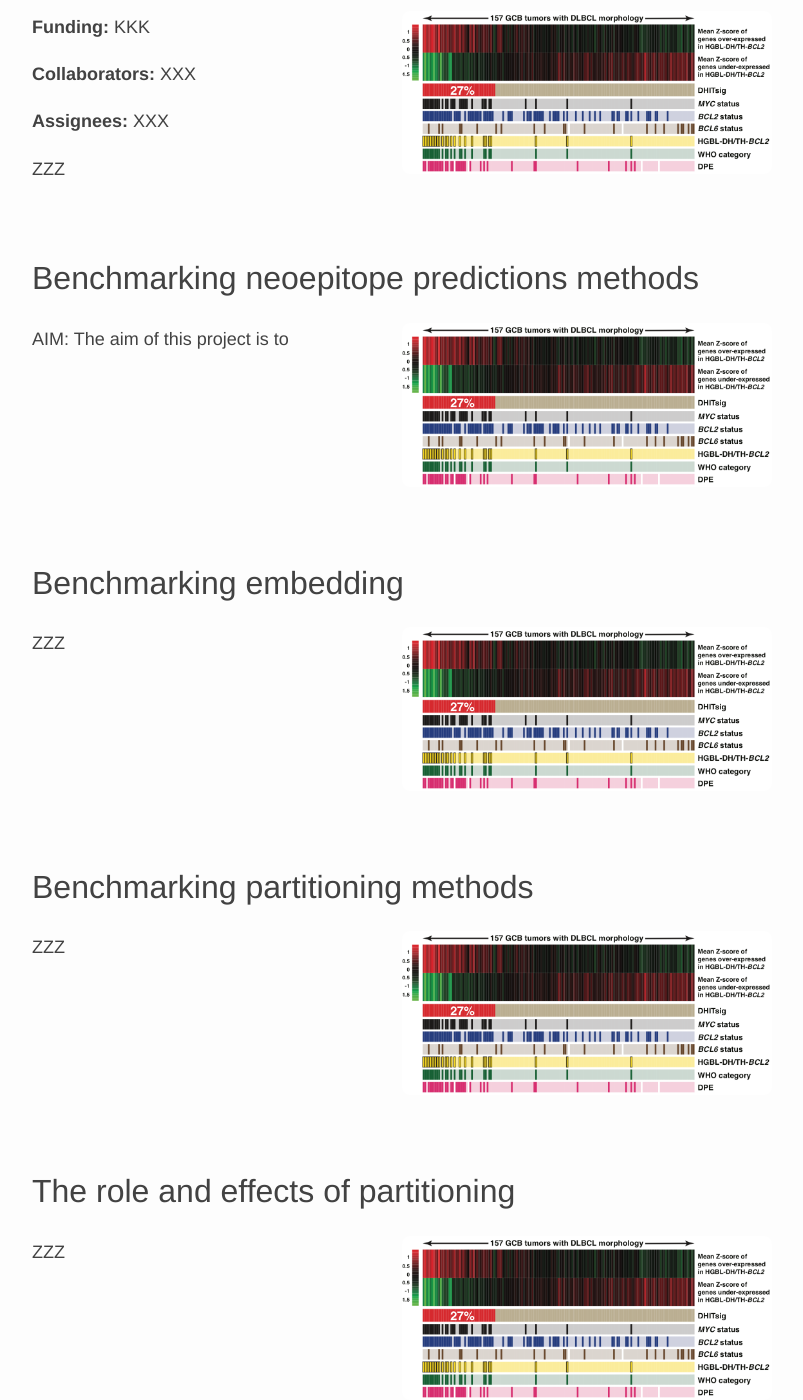
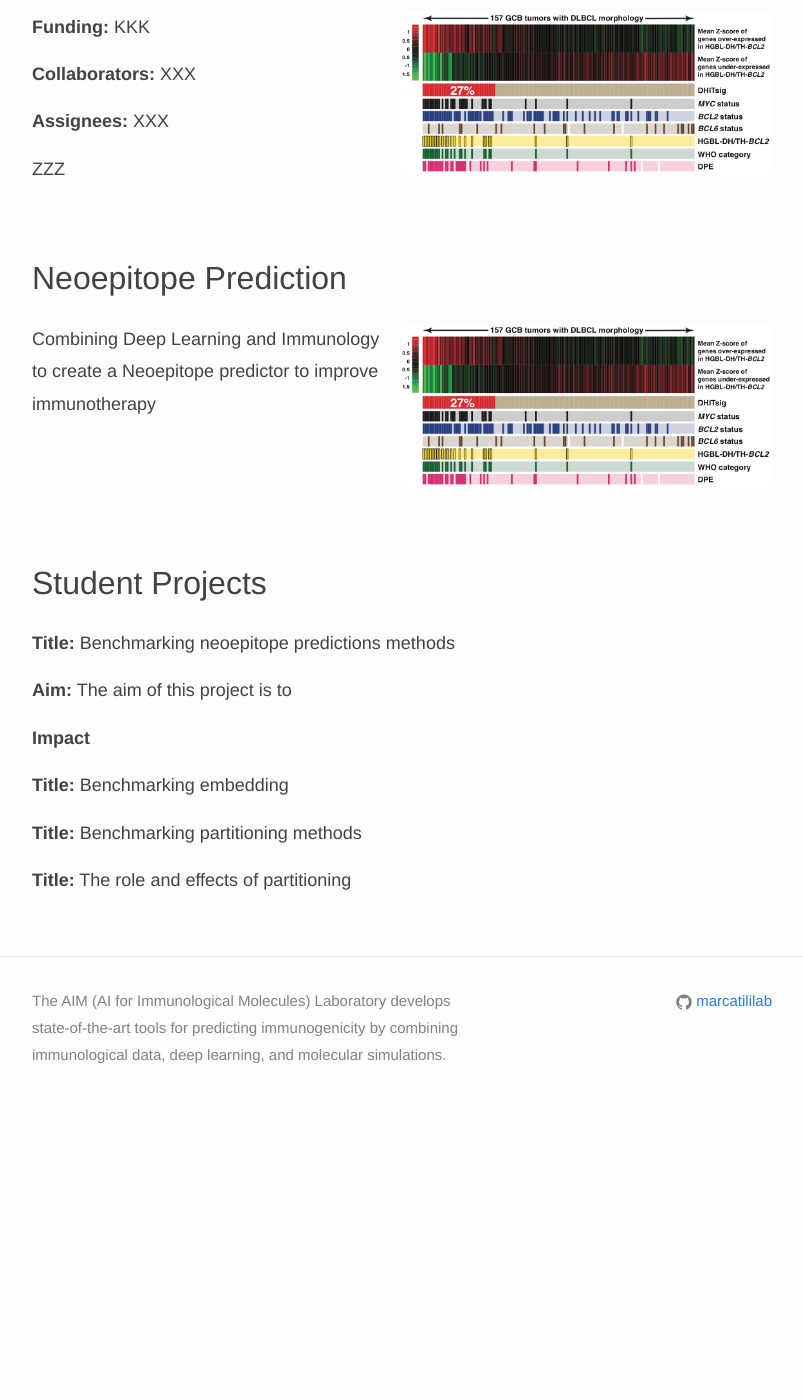
Before and after one commit to alschaap/alschaap.github.io, a Jekyll site: the page built from _pages/projects/index.md, in a window 1280 px wide and 1400 px high, scrolled down 270 px. Shown: the whole window, without its empty margins (238-1041 px from the left). Built offline with Jekyll 4.4.1, drawn with Linux system fonts in a browser that asks for light colours; nearby versions of some CDN libraries; after the commit the page ends 1398 px from its top, so only the background shows below that.

Commit message:
updated projects and pictures

```diff
--- a/_data/projects.yml
+++ b/_data/projects.yml
@@ -6,23 +6,8 @@
   assignees: XXX
   photo: projects/dhitsig.png
 
-- name: Benchmarking neoepitope predictions methods
+- name: Neoepitope Prediction
   description: >
-    AIM: The aim of this project is to
+    Combining Deep Learning and Immunology to create a Neoepitope predictor to improve immunotherapy
 
   photo: projects/dhitsig.png
-
-- name: Benchmarking embedding
-  description: >
-    ZZZ
-  photo: projects/dhitsig.png
-
-- name: Benchmarking partitioning methods
-  description: >
-    ZZZ
-  photo: projects/dhitsig.png
-
-- name: The role and effects of partitioning
-  description: >
-    ZZZ
-  photo: projects/dhitsig.png
--- a/_pages/projects/index.md
+++ b/_pages/projects/index.md
@@ -39,3 +39,15 @@ rank: 1
 
 
 **Aim:** The aim of this project is to
+
+
+**Impact**
+
+
+**Title:** Benchmarking embedding
+
+
+**Title:** Benchmarking partitioning methods
+
+
+**Title:** The role and effects of partitioning
```
Also changed, not shown: _pages/team/index.md (+1 -1 lines), 3 other files.
